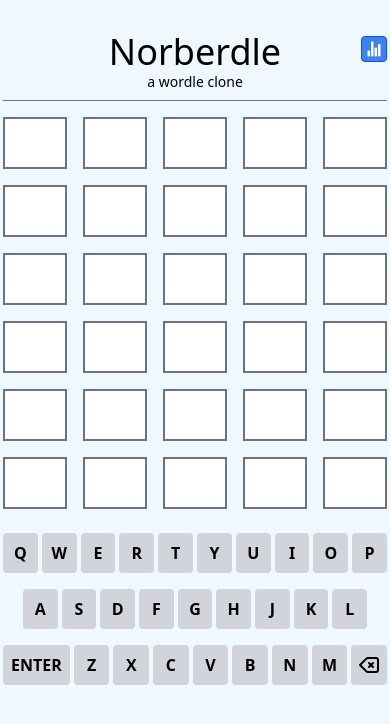
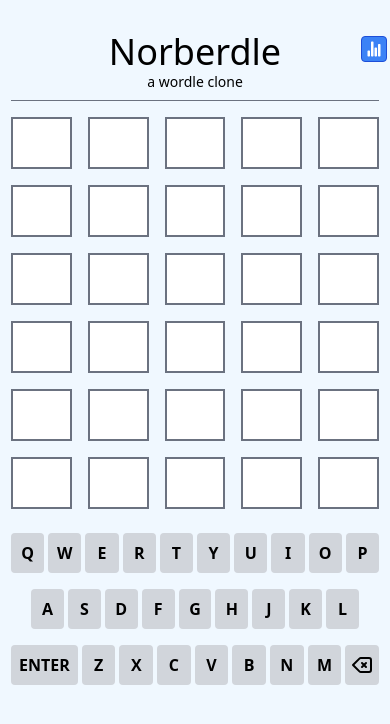
Before and after one commit to joeyhusky/thug-wordle, a React (Vite) app: page / in a window 390 px wide. Shown: the top 724 px of the page. Built offline with nearby package versions, Linux system fonts and the light colour scheme; some icons are missing.

Commit message:
add media query

```diff
--- a/src/App.tsx
+++ b/src/App.tsx
@@ -47,7 +47,7 @@ export default function App() {
   };
 
   return (
-    <div className="mx-auto relative w-96">
+    <div className="mx-auto relative w-96 px-2 lg:px-0">
       <header className="border-b border-gray-500 pb-2 my-2">
         <h1 className="text-4xl text-center">{TITLE}</h1>
         <h2 className="text-sm text-center">{SUBTITLE}</h2>
```
